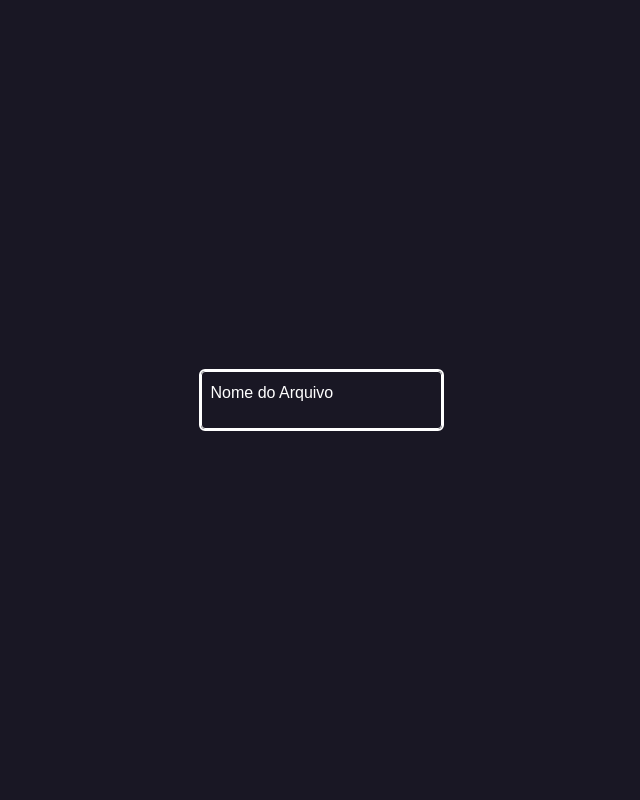
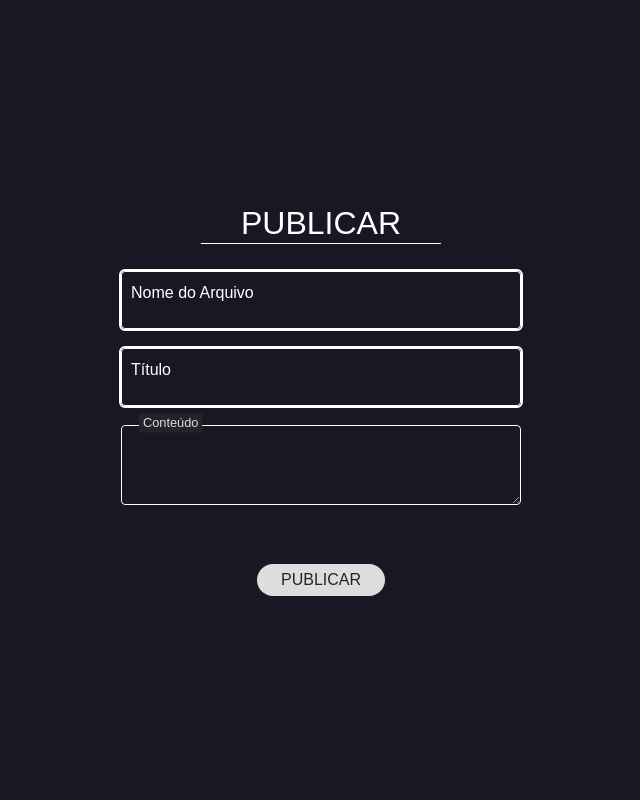
Before and after one commit to Darlan444/Responsive, a PHP site: page /view/form.php in a window 1280 px wide. Shown: the whole page, without its empty margins (319-959 px from the left). Run offline with PHP 8.4, Linux system fonts and the light colour scheme.

Commit message:
Front Form

```diff
--- a/css/style.css
+++ b/css/style.css
@@ -6,17 +6,18 @@
     align-items: center;
     background-image: url(../img/stars.webp);
     background-attachment: fixed;
+
 }
 
-::-webkit-scrollbar {
+.bodyHome::-webkit-scrollbar {
     width: 1rem;
 }
 
-::-webkit-scrollbar-track {
+.bodyHome::-webkit-scrollbar-track {
     background: rgb(101, 139, 167);
 }
 
-::-webkit-scrollbar-thumb {
+.bodyHome::-webkit-scrollbar-thumb {
     background: rgb(42, 71, 136);
     border-radius: 5%;
 }
@@ -297,10 +298,35 @@
             background: #191724;
             color: #fff;
         }
+
+
     /**BODY FORM**/
+    /**H1 FORM**/
+        .h1-Form{
+            font-family: 'Overpass', sans-serif;
+            font-size: 2rem;
+            color: #FFF;
+            text-align: center;
+            border-bottom: 1px solid #fff;
+            width: 15rem;
+            cursor: default;
+        }
+    /**H1 FORM**/
     /**DIV FORM**/
         .form{
             position: relative;
+            display: flex;
+            flex-direction: column;
+            margin: 0;
+            align-items: center;
+            justify-content: center;
+            gap: 1.2rem;
+            width: 50%;
+        }
+        .form-div{
+            position: relative;
+            margin: 0;
+
         }
         /**NOME DO ARQUIVO**/
             /**INPUT NOME ARQUIVO**/
@@ -313,6 +339,7 @@
                     color: #FFF;
                     background-color: transparent;
                     outline: 2px solid #FFF;
+                    width: 25rem;
                 }
             /**INPUT NOME ARQUIVO**/
             /**LABEL NOME ARQUIVO**/
@@ -328,7 +355,7 @@
                 .inputNomeArq:focus+.labelNomeArq,
                 .inputNomeArq:valid+.labelNomeArq{
                     transform: translate(10px, -14px) scale(.8);
-                    color: #d1c5fc;
+                    color: #ddd;
                     padding-inline: 5px;
                     background-color: #242329;
                 }
@@ -337,8 +364,114 @@
                 }
             /**FOCUS INPUT NOME ARQUIVO**/
         /**NOME DO ARQUIVO**/
+
+        /**TÍTULO**/
+            /**INPUT TÍTULO**/
+                .inputTitle{
+                    padding: 1rem;
+                    border: solid #FFF;
+                    border-width: 00.1rem;
+                    border-radius: 4px;
+                    font: inherit;
+                    color: #FFF;
+                    background-color: transparent;
+                    outline: 2px solid #FFF;
+                    width: 25rem;
+                }
+            /**INPUT TÍTULO**/
+            /**LABEL TÍTULO**/
+                .labelTitle{
+                    position: absolute;
+                    top: 0;
+                    left: 0;
+                    transform: translate(10px, 10px);
+                    transition: transform .25s;
+                }
+            /**LABEL TÍTULO**/
+            /**FOCUS INPUT TÍTULO**/
+                .inputTitle:focus+.labelTitle,
+                .inputTitle:valid+.labelTitle{
+                    transform: translate(10px, -14px) scale(.8);
+                    color: #ddd;
+                    padding-inline: 5px;
+                    background-color: #242329;
+                }
+                .inputTitle:is(:focus, :valid){
+                    outline-color: #191724;
+                }
+            /**FOCUS INPUT TÍTULO**/
         /**TÍTULO**/
 
-        /**TÍTULO**/
+        /**CONTEÚDO**/
+            /**INPUT CONTEÚDO**/
+                .inputContent{
+                    padding: 1rem;
+                    border: solid #FFF;
+                    border-width: 00.1rem;
+                    border-radius: 4px;
+                    font: inherit;
+                    color: #FFF;
+                    background-color: transparent;
+                    outline: 2px solid #FFF;
+                    width: 25rem;
+                    min-width: 25rem;
+                    max-width: 25rem;
+                    height: 5rem;
+                    min-height: 5rem;
+                    max-height: 15rem;
+                }
+                /**SCROLLBAR DENTRO DO TEXTAREA**/
+                    .inputContent::-webkit-scrollbar {
+                        width: 1rem;
+                    }
+
+                    .inputContent::-webkit-scrollbar-track {
+                        background: #191724;
+                    }
+
+                    .inputContent::-webkit-scrollbar-thumb {
+                        background: #fff;
+                        border-radius: 5%;
+                    }
+                /**SCROLLBAR DENTRO DO TEXTAREA**/
+            /**INPUT CONTEÚDO**/
+            /**LABEL CONTEÚDO**/
+                .labelContent{
+                    position: absolute;
+                    top: 0;
+                    left: 0;
+                    transform: translate(10px, 10px);
+                    transition: transform .25s;
+                }
+            /**LABEL CONTEÚDO**/
+            /**FOCUS INPUT CONTEÚDO**/
+                .inputContent:focus+.labelContent,
+                .inputContent:valid+.labelContent{
+                    transform: translate(10px, -14px) scale(.8);
+                    color: #ddd;
+                    padding-inline: 5px;
+                    background-color: #242329;
+                }
+                .inputContent:is(:focus, :valid){
+                    outline-color: #191724;
+                }
+            /**FOCUS INPUT CONTEÚDO**/
+        /**CONTEÚDO**/
+        /**BOTÃO PUBLICAR**/
+            .btnPublicar{
+                width: 8rem;
+                height: 2rem;
+                margin-top: 2rem;
+                background-color: #ddd;
+                color: #242329;
+                font-family: 'Mochiy Pop One', sans-serif;
+                border-radius: 1rem;
+                border: none;
+            }
+            .btnPublicar:hover{
+                background-color: #fff;
+                cursor: pointer;
+            }
+        /**BOTÃO PUBLICAR**/
     /**DIV FORM**/
 /**FORM**/
--- a/view/form.php
+++ b/view/form.php
@@ -16,11 +16,34 @@
 
 <body class="bodyForm">
 
-    <div class="form">
-        <input class="inputNomeArq" type="text" name="nomeArq" id="nomeArq" required>
-        <label class="labelNomeArq" for="nomeArq">Nome do Arquivo</label>
-    </div>
+    <main class="form">
 
+    <h1 class="h1-Form">PUBLICAR</h1>
+
+        <div class="form-div">
+
+            <input class="inputNomeArq" type="text" name="nomeArq" id="nomeArq" required>
+            <label class="labelNomeArq" for="nomeArq">Nome do Arquivo</label>
+
+        </div>
+
+        <div class="form-div">
+
+            <input class="inputTitle" type="text" name="title" id="title" required>
+            <label class="labelTitle" for="title">Título</label>
+
+        </div>
+
+        <div class="form-div">
+
+            <textarea class="inputContent" type="text" name="content" id="content" maxlength="800"></textarea>
+            <label class="labelContent" for="content">Conteúdo</label>
+
+        </div>
+
+        <button class="btnPublicar" type="submit">PUBLICAR</button>
+
+    </main>
 </body>
 
 </html>
```
